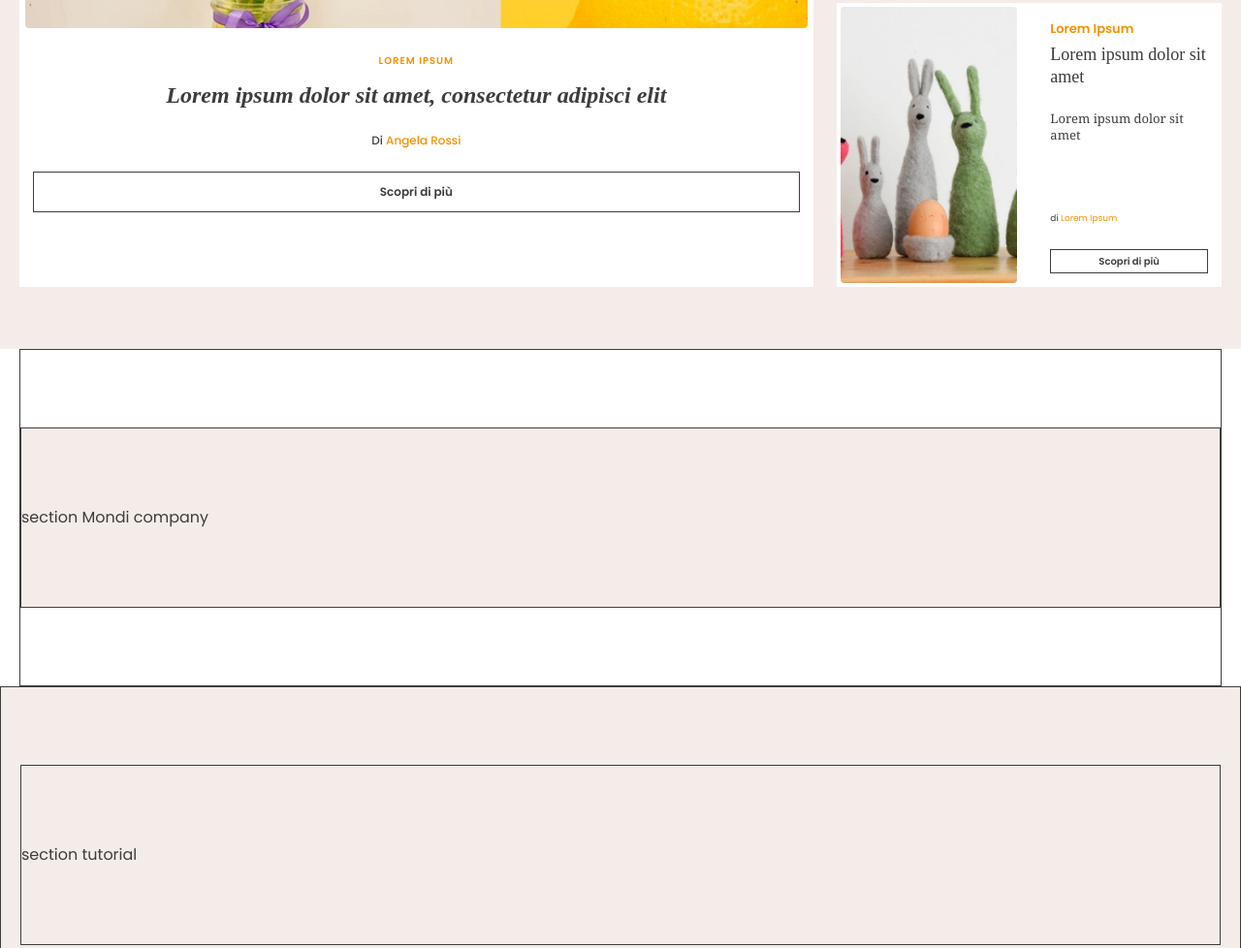
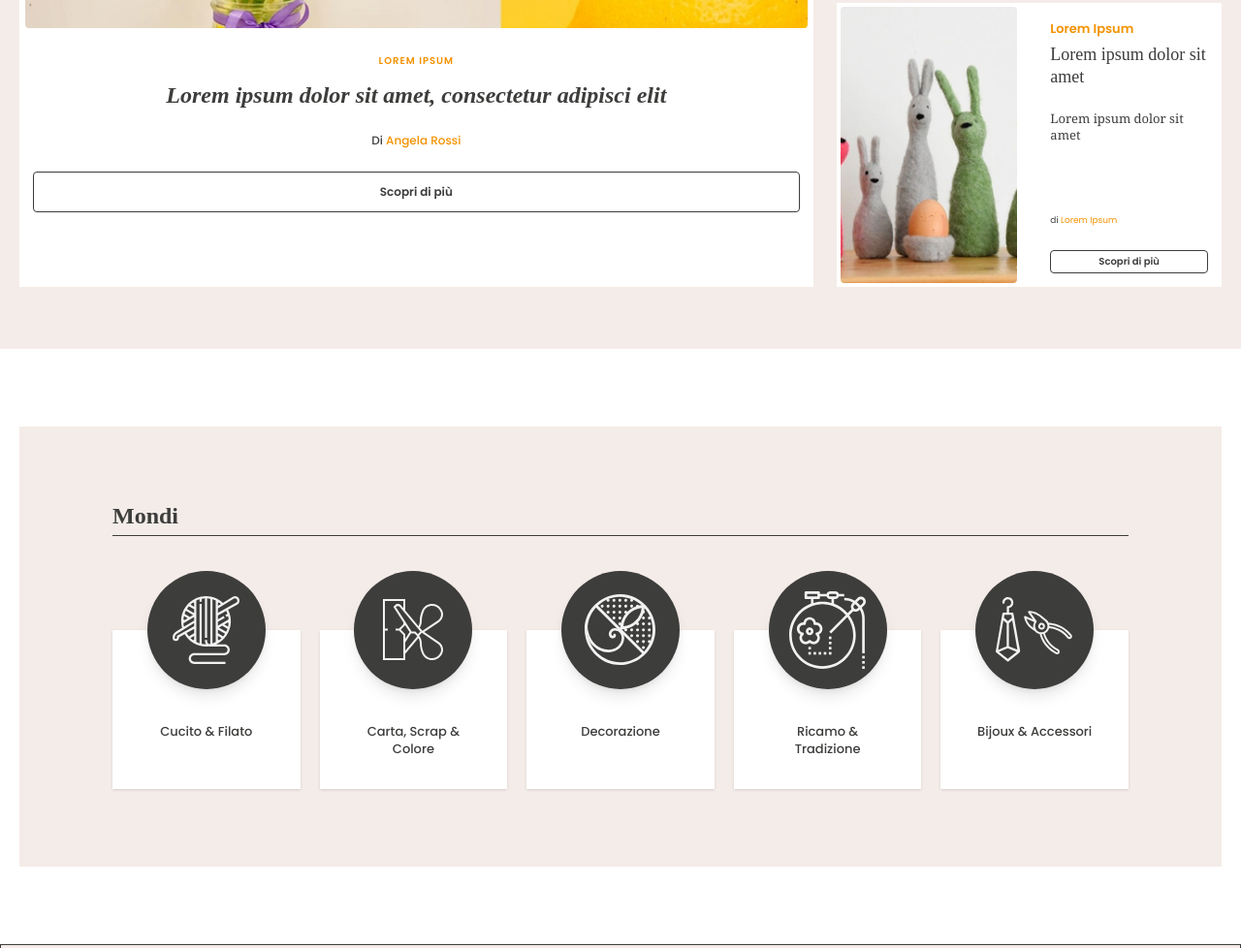
Before and after one commit to Yuriybidjo/magazine-demo, a website built with Vite: page index.html in a window 1280 px wide. Shown: the part 1163-2141 px from the top of the page at 97% size. Built offline with nearby package versions, Linux system fonts and the light colour scheme; files whose address does not match are found by name; a web font is replaced by a local one.

Commit message:
Greated section cta

```diff
--- a/index.html
+++ b/index.html
@@ -397,11 +397,7 @@
                 Di <span class="text-arancio">Angela Rossi</span>
               </p>
 
-              <button
-                class="w-full mt-6 py-3 border border-grigio-scuro px-2 text-xs font-bold hover:bg-grigio-scuro hover:text-white transition"
-              >
-                Scopri di più
-              </button>
+              <button class="btn w-full mt-6 py-3">Scopri di più</button>
             </div>
           </div>
 
@@ -444,7 +440,7 @@
                   </p>
 
                   <button
-                    class="mt-3 xs:mt-6 border border-grigio-scuro py-1 text-[10px] font-bold w-full"
+                    class="btn mt-3 xs:mt-6 py-1 text-[10px] font-bold w-full"
                   >
                     Scopri di più
                   </button>
@@ -486,7 +482,7 @@
                   </p>
 
                   <button
-                    class="mt-3 xs:mt-6 border border-grigio-scuro py-1 text-[10px] font-bold w-full"
+                    class="btn mt-3 xs:mt-6 py-1 text-[10px] font-bold w-full"
                   >
                     Scopri di più
                   </button>
@@ -497,8 +493,97 @@
         </div>
       </section>
       <!-- section Mondi company -->
-      <section class="border cta">
-        <div class="border section bg-fondini">section Mondi company</div>
+      <section class="cta">
+        <div
+          class="section xl:px-24 bg-fondini grid sm:grid-cols-2 md:grid-cols-3 lg:grid-cols-5 gap-2.5 sm:gap-5"
+        >
+        <h2 class="mb-4 pb-2 border-b border-grigio-scuro col-span-full text-2xl text-center sm:text-left">Mondi</h2>
+          <!-- Mondo 1 -->
+          <div class="relative pt-12 md:pt-[61px]">
+            <!-- Icon -->
+            <div
+              class="absolute top-0 left-1/2 -translate-x-1/2 size-24 md:size-[122px] bg-grigio-scuro rounded-full flex items-center justify-center z-10 shadow-lg"
+            >
+              <img src="/src/assets/images/extension/extension1.svg" alt="Mondo Icon" />
+            </div>
+            <!-- Card body -->
+            <div
+              class="bg-bianco p-4 md:p-6 pt-20 md:pt-24 text-center shadow-sm h-full"
+            >
+              <p class="text-[13px] font-medium text-grigio leading-[1.4]">
+                Cucito & Filato
+              </p>
+            </div>
+          </div>
+          <!-- Mondo 2 -->
+          <div class="relative pt-12 md:pt-[61px]">
+            <!-- Icon -->
+            <div
+              class="absolute top-0 left-1/2 -translate-x-1/2 size-24 md:size-[122px] bg-grigio-scuro rounded-full flex items-center justify-center z-10 shadow-lg"
+            >
+              <img src="/src/assets/images/extension/extension2.svg" alt="Mondo Icon" />
+            </div>
+            <!-- Card body -->
+            <div
+              class="bg-bianco p-6 md:p-8 pt-20 md:pt-24 text-center shadow-sm h-full"
+            >
+              <p class="text-[13px] font-medium text-grigio leading-[1.4]">
+                Carta, Scrap & Colore
+              </p>
+            </div>
+          </div>
+          <!-- Mondo 3 -->
+          <div class="relative pt-12 md:pt-[61px]">
+            <!-- Icon -->
+            <div
+              class="absolute top-0 left-1/2 -translate-x-1/2 size-24 md:size-[122px] bg-grigio-scuro rounded-full flex items-center justify-center z-10 shadow-lg"
+            >
+              <img src="/src/assets/images/extension/extension3.svg" alt="Mondo Icon" />
+            </div>
+            <!-- Card body -->
+            <div
+              class="bg-bianco p-6 md:p-8 pt-20 md:pt-24 text-center shadow-sm h-full"
+            >
+              <p class="text-[13px] font-medium text-grigio leading-[1.4]">
+                Decorazione
+              </p>
+            </div>
+          </div>
+          <!-- Mondo 4 -->
+          <div class="relative pt-12 md:pt-[61px]">
+            <!-- Icon -->
+            <div
+              class="absolute top-0 left-1/2 -translate-x-1/2 size-24 md:size-[122px] bg-grigio-scuro rounded-full flex items-center justify-center z-10 shadow-lg"
+            >
+              <img src="/src/assets/images/extension/extension4.svg" alt="Mondo Icon" />
+            </div>
+            <!-- Card body -->
+            <div
+              class="bg-bianco p-6 md:p-8 pt-20 md:pt-24 text-center shadow-sm h-full"
+            >
+              <p class="text-[13px] font-medium text-grigio leading-[1.4]">
+                Ricamo & Tradizione
+              </p>
+            </div>
+          </div>
+          <!-- Mondo 5 -->
+          <div class="relative pt-12 md:pt-[61px]">
+            <!-- Icon -->
+            <div
+              class="absolute top-0 left-1/2 -translate-x-1/2 size-24 md:size-[122px] bg-grigio-scuro rounded-full flex items-center justify-center z-10 shadow-lg"
+            >
+              <img src="/src/assets/images/extension/extension5.svg" alt="Mondo Icon" />
+            </div>
+            <!-- Card body -->
+            <div
+              class="bg-bianco p-6 md:p-8 pt-20 md:pt-24 text-center shadow-sm h-full"
+            >
+              <p class="text-[13px] font-medium text-grigio leading-[1.4]">
+                Bijoux & Accessori
+              </p>
+            </div>
+          </div>
+        </div>
       </section>
       <!-- section tutorial -->
       <section class="border cta section-fb bg-fondini">
@@ -513,7 +598,7 @@
         <div class="border section">section call to action</div>
       </section>
       <!-- section newsletter -->
-      <section class="hewsletter">
+      <section class="newsletter">
         <div class="bg-fondini section grid grid-cols-6 md:grid-cols-12 gap-5">
           <!-- newsletter content -->
           <div
--- a/src/style.css
+++ b/src/style.css
@@ -93,6 +93,11 @@
   .link-hover{
     @apply hover:text-hover-menu-mobile transition-colors duration-300;
   }
+
+  .btn {
+    @apply border border-grigio-scuro rounded-sm text-xs font-bold hover:bg-grigio-scuro hover:text-white transition-colors duration-300;
+  }
+
 }
 
 @layer utilities {
```
Also changed, not shown: src/assets/images/extension/extension1.svg (added), src/assets/images/extension/extension2.svg (added), src/assets/images/extension/extension3.svg (added), src/assets/images/extension/extension4.svg (added), src/assets/images/extension/extension5.svg (added).
